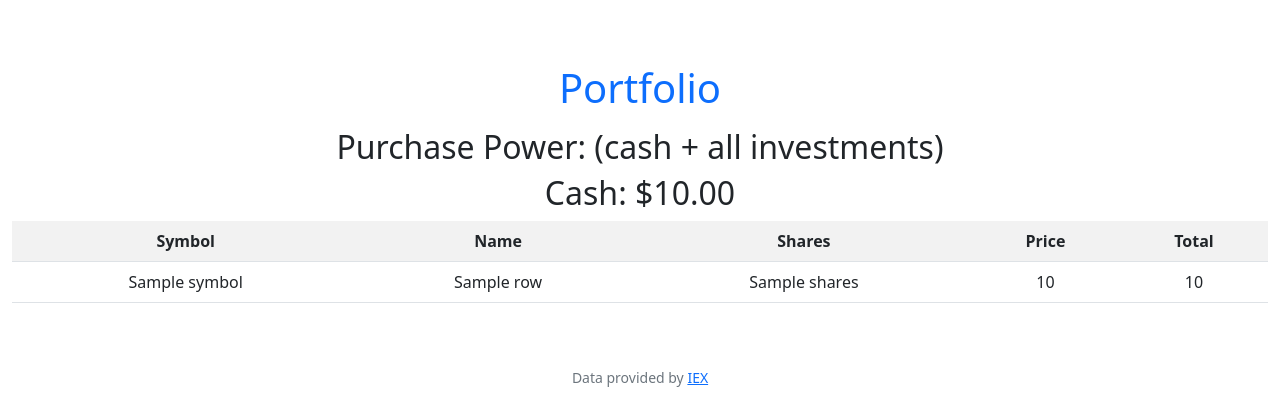
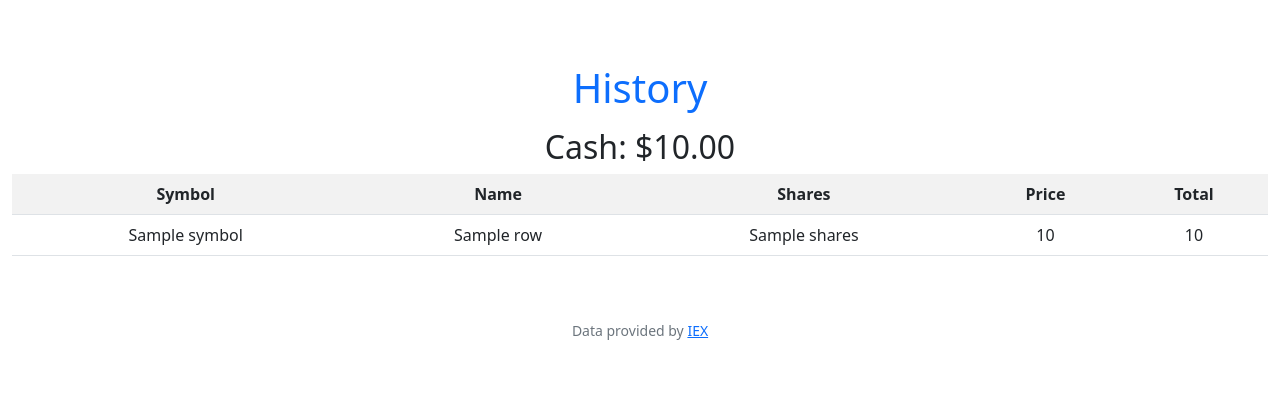
Before and after one commit to Qwilliams815/HarvardCS50x, a Flask app: template finance/templates/history.html in a window 1280 px wide. Shown: the part 76-496 px from the top of the page. Run offline with Flask 2, Linux system fonts and the light colour scheme; the template is opened without the code that fills it: most values are stand-ins (such as "Sample title", 1, 10 or a date in 2020); some libraries are stand-ins or nearby versions.

Commit message:
Thu, Jun 16, 2022, 4:40 PM +00:00

```diff
--- a/finance/templates/history.html
+++ b/finance/templates/history.html
@@ -1,12 +1,11 @@
 {% extends "layout.html" %}
 
 {% block title %}
-    Home
+    History
 {% endblock %}
 
 {% block main %}
-    <h1 class="m-3 text-primary">Portfolio</h1>
-    <h2>Purchase Power: (cash + all investments)</h2>
+    <h1 class="m-3 text-primary">History</h1>
     <h2>Cash: {{ cash[0]['cash'] | usd }}</h2>
     <table class="table table-striped">
         <th>Symbol</th>
```
